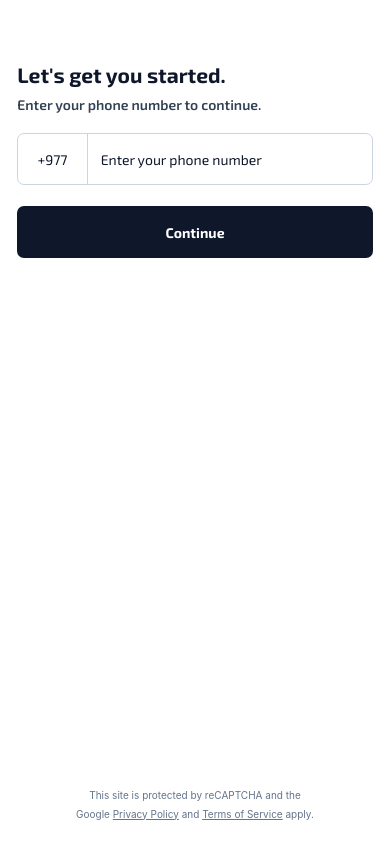
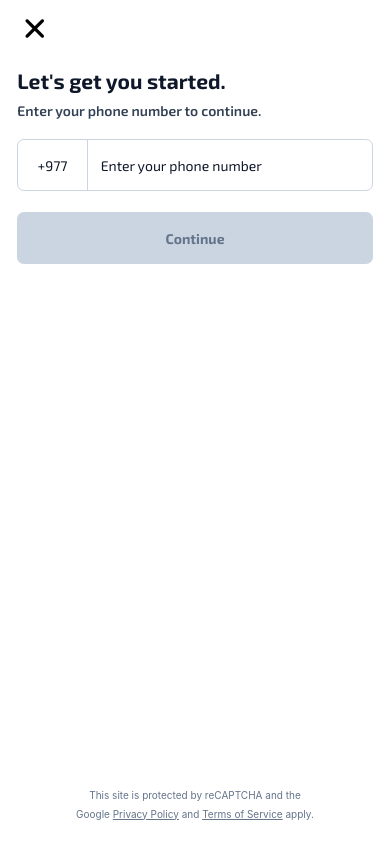
Before and after one commit to Black-One-Devs/PlayFutsal, a React Native app: screen /PhoneAuthWithOtp in a window 390 px wide. Built offline with nearby package versions, Linux system fonts and the light colour scheme.

Commit message:
Phone Validation Added

```diff
--- a/App.js
+++ b/App.js
@@ -17,7 +17,6 @@ const AppContent = () => {
         exo2Regular: require("./assets/fonts/Exo2-Regular.ttf"),
         exo2SemiBold: require("./assets/fonts/Exo2-SemiBold.ttf"),
         exo2Bold: require("./assets/fonts/Exo2-Bold.ttf"),
-
     });
     useEffect(() => {
         if (loaded || error) {
--- a/src/components/authentication/Button.tsx
+++ b/src/components/authentication/Button.tsx
@@ -6,13 +6,18 @@ import { wp, hp, fontSize } from '../../../responsive/responsive'
 interface ButtonProps {
     title: string;
     handleContinue: () => void;
+    disabled?: boolean;
 }
 
 // Using React.memo to create a pure component that only re-renders when props change
-const Button = memo(({ title, handleContinue }: ButtonProps) => {
+const Button = memo(({ title, handleContinue, disabled = false }: ButtonProps) => {
     return (
-        <TouchableOpacity style={styles.continueButton} onPress={handleContinue}>
-            <Text style={styles.continueButtonText}>{title}</Text>
+        <TouchableOpacity
+            style={[styles.continueButton, disabled && styles.disabledButton]}
+            onPress={handleContinue}
+            disabled={disabled}
+        >
+            <Text style={[styles.continueButtonText, disabled && styles.disabledButtonText]}>{title}</Text>
         </TouchableOpacity>
     )
 })
@@ -27,11 +32,17 @@ const styles = StyleSheet.create({
         justifyContent: "center",
         alignItems: "center",
         marginTop: hp(20),
-        width:'100%'
+        width: '100%'
+    },
+    disabledButton: {
+        backgroundColor: "#CBD5E1",
     },
     continueButtonText: {
         color: "#FFFFFF",
         fontSize: fontSize(16),
         fontFamily: 'exo2Bold'
     },
+    disabledButtonText: {
+        color: "#64748B",
+    },
 })
--- a/src/components/authentication/InputField.tsx
+++ b/src/components/authentication/InputField.tsx
@@ -1,13 +1,14 @@
-import { StyleSheet, Text, TextInput, View } from 'react-native'
+import { StyleSheet, Text, TextInput, View, KeyboardTypeOptions } from 'react-native'
 import React from 'react'
 import { wp, hp, fontSize } from '../../../responsive/responsive'
 
 interface InputFieldProps {
     value: string;
     onChangeText: (text: string) => void;
+    keyboardType?: KeyboardTypeOptions;
 }
 
-const InputField = ({ value, onChangeText }: InputFieldProps) => {
+const InputField = ({ value, onChangeText, keyboardType = "phone-pad" }: InputFieldProps) => {
     return (
         <View style={styles.inputContainer}>
             <View style={styles.countryCodeContainer}>
@@ -16,7 +17,7 @@ const InputField = ({ value, onChangeText }: InputFieldProps) => {
             <TextInput
                 style={styles.input}
                 placeholder="Enter your phone number"
-                keyboardType="phone-pad"
+                keyboardType={keyboardType}
                 value={value}
                 onChangeText={onChangeText}
                 selectionColor={'black'}
--- a/src/screens/PhoneAuth.tsx
+++ b/src/screens/PhoneAuth.tsx
@@ -13,6 +13,8 @@ import Button from "../components/authentication/Button"
 import InputField from "../components/authentication/InputField"
 import { SafeAreaView } from "react-native-safe-area-context"
 import { wp, hp, fontSize } from "../../responsive/responsive"
+import { Ionicons } from '@expo/vector-icons';
+import { TouchableOpacity } from "react-native-gesture-handler"
 
 interface PhoneAuthProps {
     handleContinue: (phone: string) => void;
@@ -21,6 +23,21 @@ interface PhoneAuthProps {
 const PhoneAuth = ({ handleContinue }: PhoneAuthProps) => {
     const [isKeyboardVisible, setKeyboardVisible] = useState(false)
     const [phoneNumber, setPhoneNumber] = useState("")
+    const [isValidPhone, setIsValidPhone] = useState(false)
+
+    const validatePhoneNumber = (number: string) => {
+        // Remove any non-digit characters
+        const cleanNumber = number.replace(/\D/g, '')
+
+        // Check if the number starts with 98 or 97 and has exactly 10 digits
+        const isValid = /^(98|97)\d{8}$/.test(cleanNumber)
+        setIsValidPhone(isValid)
+    }
+
+    const handlePhoneChange = (text: string) => {
+        setPhoneNumber(text)
+        validatePhoneNumber(text)
+    }
 
     const handlePhoneSubmit = () => {
         Keyboard.dismiss()
@@ -56,18 +73,25 @@ const PhoneAuth = ({ handleContinue }: PhoneAuthProps) => {
                 keyboardVerticalOffset={Platform.OS === "ios" ? hp(10) : 0}
             >
                 <View style={styles.contentContainer}>
+                    <View style={styles.closeIconContainer}>
+                        <TouchableOpacity>
+                            <Ionicons name="close" size={35} color="black" />
+                        </TouchableOpacity>
+                    </View>
                     <View style={styles.headerContainer}>
                         <Text style={styles.title}>Let's get you started.</Text>
                         <Text style={styles.subtitle}>Enter your phone number to continue.</Text>
                     </View>
                     <InputField
                         value={phoneNumber}
-                        onChangeText={setPhoneNumber}
+                        onChangeText={handlePhoneChange}
+                        keyboardType="phone-pad"
                     />
 
                     <Button
                         title='Continue'
                         handleContinue={handlePhoneSubmit}
+                        disabled={!isValidPhone}
                     />
 
                 </View>
@@ -92,11 +116,15 @@ const styles = StyleSheet.create({
     keyboardAvoidingView: {
         flex: 1,
     },
+    closeIconContainer: {
+        width: '100%',
+        marginBottom: 20
+    },
     contentContainer: {
         flex: 1,
         paddingHorizontal: wp(20),
         justifyContent: "flex-start",
-        marginTop: hp(60)
+        marginTop: hp(10)
     },
     headerContainer: {
         marginBottom: hp(20),
```
Also changed, not shown: src/functions/authentications/authentication.js (deleted), src/functions/authentications/authentication.ts (added).
